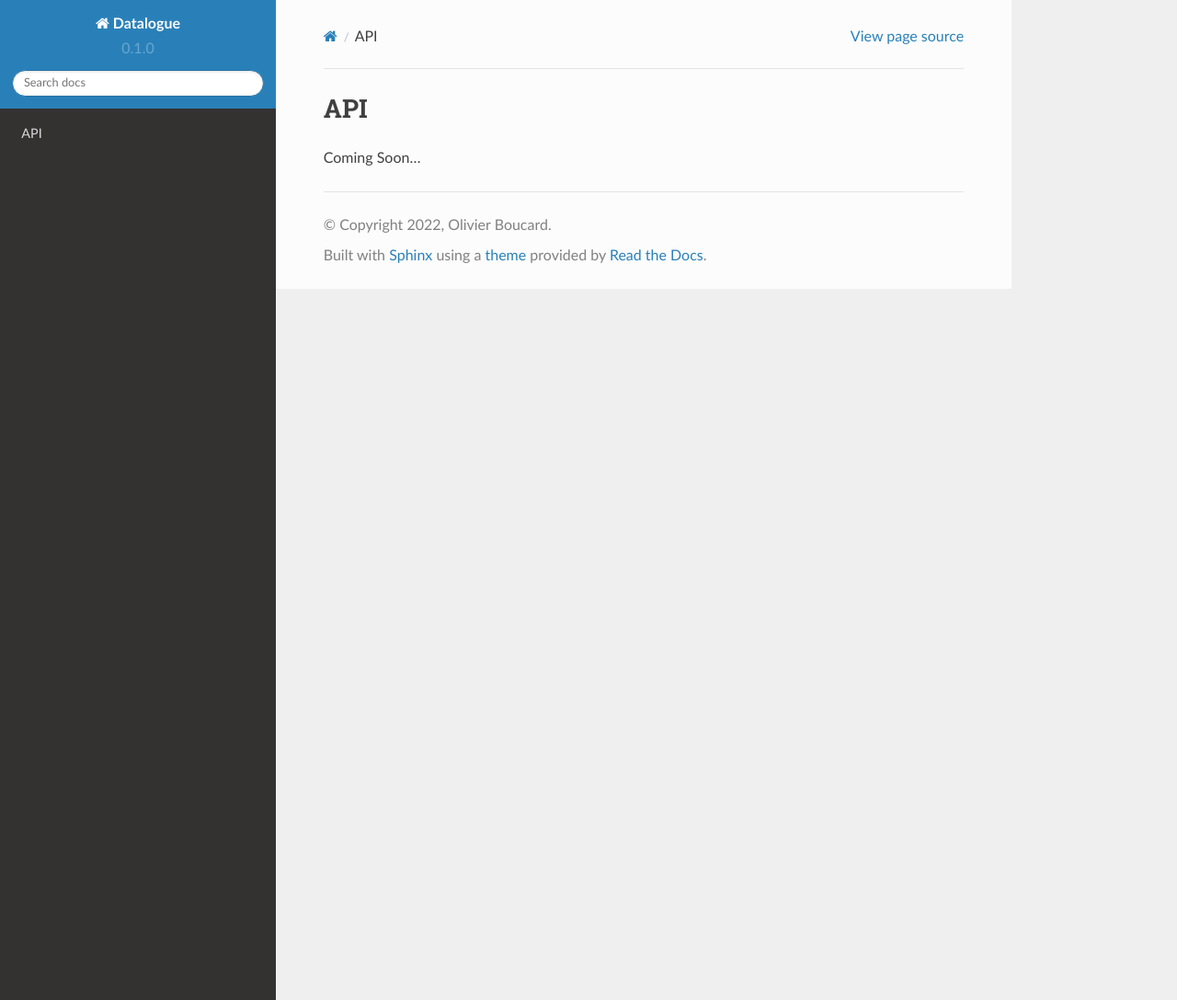
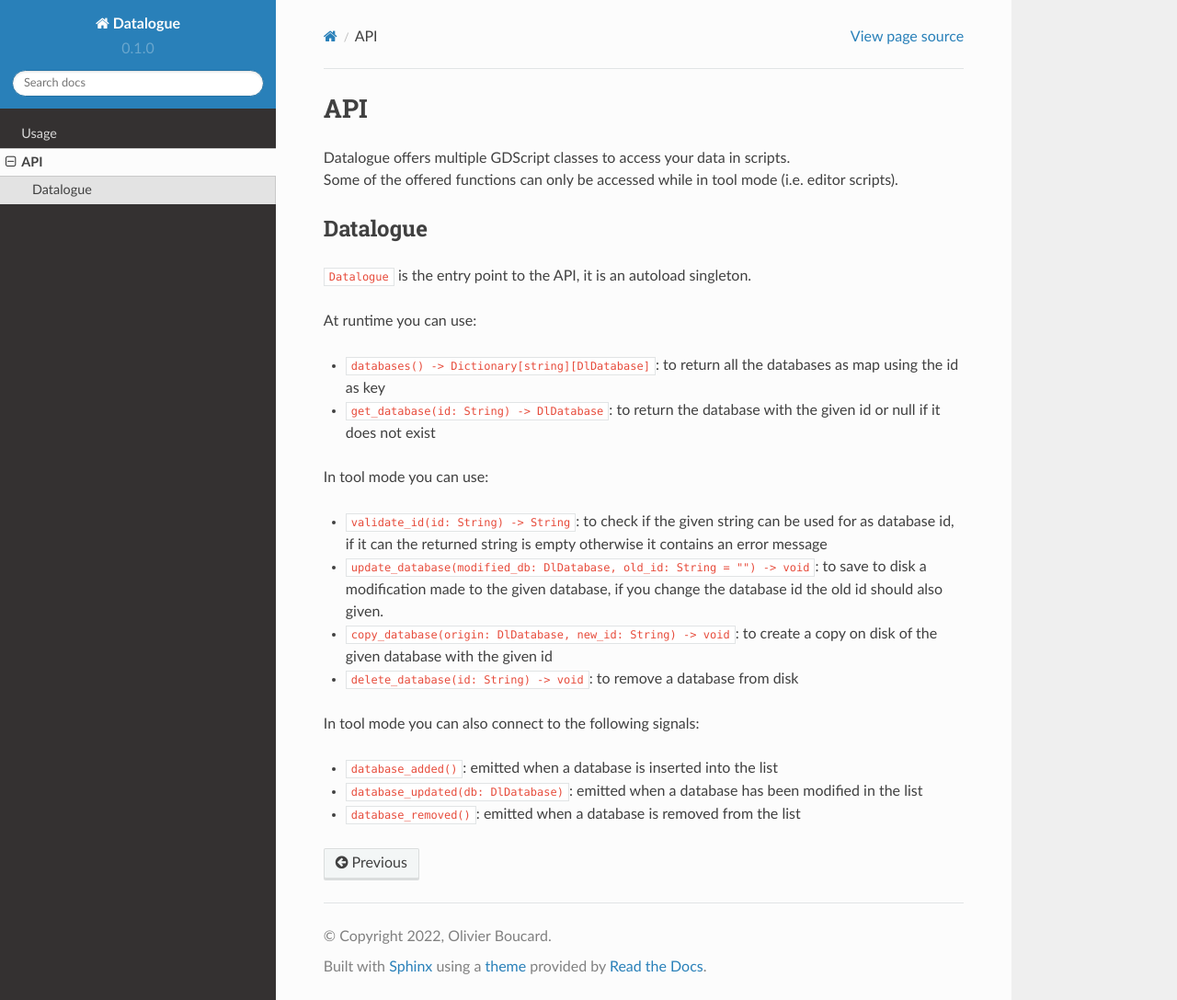
Before and after one commit to BraindeadBZH/datalogue, a Sphinx documentation site: the page built from docs/source/api.rst, in a window 1280 px wide and 1087 px high. Shown: the whole window at 92% size. Built offline with Sphinx 7.4.7 and the Read the Docs theme 2.0.0, drawn with Linux system fonts in a browser that asks for light colours.

Commit message:
Added API documentation for the Datalogue class.

```diff
--- a/docs/source/api.rst
+++ b/docs/source/api.rst
@@ -1,4 +1,38 @@
 API
 ===
 
-Coming Soon...
+| Datalogue offers multiple GDScript classes to access your data in scripts.
+| Some of the offered functions can only be accessed while in tool mode (i.e.
+  editor scripts).
+
+Datalogue
+---------
+
+``Datalogue`` is the entry point to the API, it is an autoload singleton.
+
+At runtime you can use:
+
+* ``databases() -> Dictionary[string][DlDatabase]``: to return all the
+  databases as map using the id as key
+* ``get_database(id: String) -> DlDatabase``: to return the database with the
+  given id or null if it does not exist
+
+In tool mode you can use:
+
+* ``validate_id(id: String) -> String``: to check if the given string can be
+  used for as database id, if it can the returned string is empty otherwise it
+  contains an error message
+* ``update_database(modified_db: DlDatabase, old_id: String = "") -> void``: to
+  save to disk a modification made to the given database, if you change the
+  database id
+  the old id should also given.
+* ``copy_database(origin: DlDatabase, new_id: String) -> void``: to create a
+  copy on disk of the given database with the given id
+* ``delete_database(id: String) -> void``: to remove a database from disk
+
+In tool mode you can also connect to the following signals:
+
+* ``database_added()``: emitted when a database is inserted into the list
+* ``database_updated(db: DlDatabase)``: emitted when a database has been
+  modified in the list
+* ``database_removed()``: emitted when a database is removed from the list
--- a/docs/source/index.rst
+++ b/docs/source/index.rst
@@ -1,5 +1,9 @@
 Datalogue's documentation
 =========================
+
+.. toctree::
+   usage
+   api
 
 .. attention::
   This plugin is **not** compatible with Godot 3.
```
Also changed, not shown: 1 other file.
